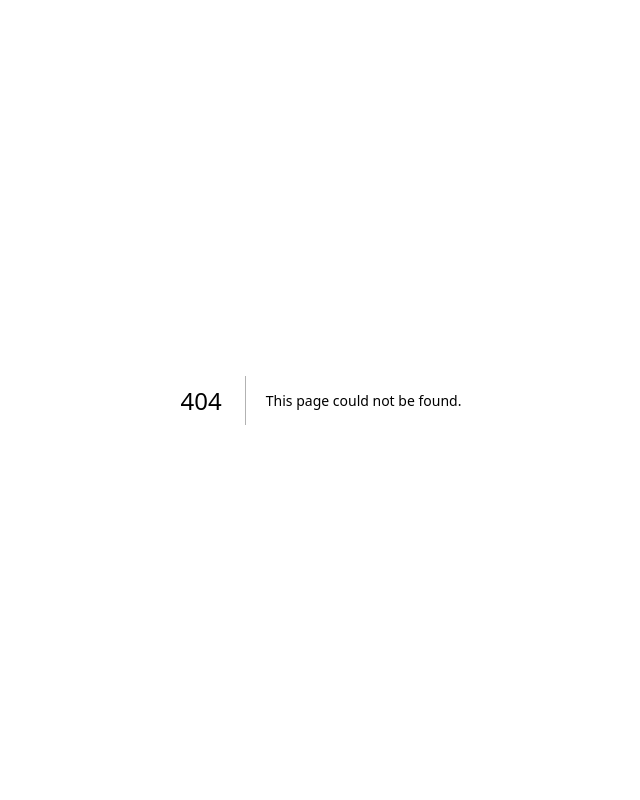
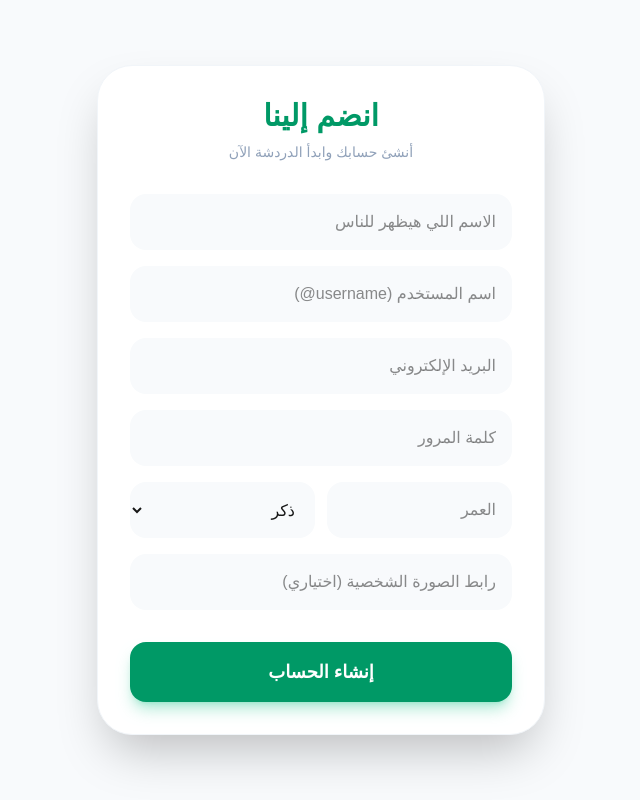
Before and after one commit to reda010335/reda-chat, a Next.js app: page /signup in a window 1280 px wide. Before the commit this address had no page. Shown: the whole page, without its empty margins (319-959 px from the left). Built offline with nearby package versions, Linux system fonts and the light colour scheme; no server answers.

Commit message:
Fix auth 406 and ssi f

```diff
--- a/app/chat/[id]/page.tsx
+++ b/app/chat/[id]/page.tsx
@@ -10,7 +10,7 @@ export default function ChatPage() {
     process.env.NEXT_PUBLIC_SUPABASE_ANON_KEY!
   );
   const router = useRouter();
-  const { id: receiverId } = useParams(); // ID الشخص اللي بتكلمه
+  const { id: receiverId } = useParams();
 
   const [messages, setMessages] = useState<any[]>([]);
   const [newMessage, setNewMessage] = useState("");
@@ -20,24 +20,22 @@ export default function ChatPage() {
 
   useEffect(() => {
     const initChat = async () => {
-      // 1. نجيب بياناتي
       const { data: { user } } = await supabase.auth.getUser();
       if (user) setMyUser(user);
 
-      // 2. نجيب بيانات الشخص اللي بكلمه (عشان الاسم والصورة يظهروا فوق)
       const { data: receiverData } = await supabase
         .from("User")
         .select("*")
         .eq("id", receiverId)
-        .single();
+        .maybeSingle();
+
       setReceiver(receiverData);
 
-      // 3. نجيب الرسائل القديمة بيننا
       if (user) {
         const { data: oldMessages } = await supabase
           .from("Message")
           .select("*")
-          .or(`and(senderId.eq.${user.id},receiverId.eq.${receiverId}),and(senderId.eq.${receiverId},receiverId.eq.${user.id})`)
+          .or(`and(sender_id.eq.${user.id},receiver_id.eq.${receiverId}),and(sender_id.eq.${receiverId},receiver_id.eq.${user.id})`)
           .order("createdAt", { ascending: true });
         setMessages(oldMessages || []);
       }
@@ -45,13 +43,12 @@ export default function ChatPage() {
 
     initChat();
 
-    // 4. ميزة الـ Real-time (الرسائل تظهر فوراً أول ما توصل)
     const channel = supabase
-      .channel("chat_channel")
+      .channel(`chat_${receiverId}`)
       .on("postgres_changes", { event: "INSERT", schema: "public", table: "Message" }, (payload) => {
         const msg = payload.new;
-        if ((msg.senderId === myUser?.id && msg.receiverId === receiverId) ||
-            (msg.senderId === receiverId && msg.receiverId === myUser?.id)) {
+        if ((msg.sender_id === myUser?.id && msg.receiver_id === receiverId) ||
+            (msg.sender_id === receiverId && msg.receiver_id === myUser?.id)) {
           setMessages((prev) => [...prev, msg]);
         }
       })
@@ -60,7 +57,6 @@ export default function ChatPage() {
     return () => { supabase.removeChannel(channel); };
   }, [receiverId, myUser?.id]);
 
-  // سكرول تلقائي لآخر رسالة
   useEffect(() => {
     scrollRef.current?.scrollIntoView({ behavior: "smooth" });
   }, [messages]);
@@ -71,58 +67,68 @@ export default function ChatPage() {
     setNewMessage("");
 
     const { error } = await supabase.from("Message").insert([
-      { content: msgContent, senderId: myUser.id, receiverId: receiverId }
+      { content: msgContent, sender_id: myUser.id, receiver_id: receiverId }
     ]);
 
-    if (error) alert("فشل الإرسال: تأكد من جدول Message في سوبابيز");
+    if (error) alert("فشل الإرسال: " + error.message);
   };
 
-  if (!receiver) return <div className="min-h-screen flex items-center justify-center font-bold text-emerald-600 animate-pulse">جاري تحميل الدردشة...</div>;
+  return (
+    <div className="flex flex-col h-[100dvh] bg-slate-50 dark:bg-slate-950 transition-colors overflow-hidden" dir="rtl">
 
-  return (
-    <div className="flex flex-col h-screen bg-slate-50" dir="rtl">
-      {/* الهيدر - فيه الاسم وزر الرجوع */}
-      <header className="bg-white p-4 flex items-center gap-4 border-b shadow-sm sticky top-0 z-10">
-        <button onClick={() => router.back()} className="text-2xl text-slate-400 p-2 hover:bg-slate-100 rounded-full transition-all">
-          <svg width="24" height="24" viewBox="0 0 24 24" fill="none" stroke="currentColor" strokeWidth="3" strokeLinecap="round" strokeLinejoin="round"><path d="M19 12H5M12 19l-7-7 7-7"/></svg>
+      {/* هيدر الدردشة - ثابت ومنظم */}
+      <header className="bg-white/80 dark:bg-slate-900/80 backdrop-blur-md p-3 px-4 flex items-center justify-between border-b dark:border-slate-800 shadow-sm z-50">
+        <div className="flex items-center gap-3 cursor-pointer active:opacity-70 transition-all" onClick={() => router.push(`/profile/${receiverId}`)}>
+          <div className="relative">
+            <div className="w-11 h-11 rounded-full bg-emerald-500 flex items-center justify-center text-white font-bold border-2 border-white dark:border-slate-700 shadow-md overflow-hidden">
+              {receiver?.image ? <img src={receiver.image} className="w-full h-full object-cover" /> : <span>{receiver?.profileName?.[0] || "?"}</span>}
+            </div>
+            <div className="absolute bottom-0 right-0 w-3 h-3 bg-emerald-500 border-2 border-white dark:border-slate-900 rounded-full"></div>
+          </div>
+          <div className="flex flex-col">
+            <h2 className="font-black text-slate-800 dark:text-white text-[14px] leading-tight tracking-tight">
+              {receiver?.profileName || "جاري التحميل..."}
+            </h2>
+            <p className="text-[10px] text-emerald-500 font-bold">عرض الصفحة الشخصية</p>
+          </div>
+        </div>
+
+        <button onClick={() => router.back()} className="w-10 h-10 flex items-center justify-center text-slate-400 dark:text-slate-500 hover:bg-slate-100 dark:hover:bg-slate-800 rounded-full transition-all">
+           <svg width="24" height="24" viewBox="0 0 24 24" fill="none" stroke="currentColor" strokeWidth="2.5" strokeLinecap="round" strokeLinejoin="round"><path d="M9 18l6-6-6-6"/></svg>
         </button>
-        <div className="w-10 h-10 rounded-full bg-emerald-500 overflow-hidden border border-emerald-100 shadow-sm">
-          {receiver.image ? <img src={receiver.image} className="w-full h-full object-cover" /> : <div className="w-full h-full flex items-center justify-center text-white font-bold">{receiver.profileName[0]}</div>}
-        </div>
-        <div>
-          <h2 className="font-black text-slate-800 text-sm leading-tight">{receiver.profileName}</h2>
-          <p className="text-[10px] text-emerald-500 font-bold">متصل الآن</p>
-        </div>
       </header>
 
-      {/* منطقة الرسائل */}
-      <div className="flex-1 overflow-y-auto p-4 space-y-4">
-        {messages.map((msg, idx) => (
-          <div key={idx} className={`flex ${msg.senderId === myUser?.id ? "justify-start" : "justify-end"}`}>
-            <div className={`max-w-[75%] p-3 px-4 rounded-[22px] text-sm font-medium shadow-sm ${
-              msg.senderId === myUser?.id
-                ? "bg-emerald-600 text-white rounded-br-none"
-                : "bg-white text-slate-700 rounded-bl-none border border-slate-100"
-            }`}>
-              {msg.content}
+      {/* منطقة الرسائل - سكرول داخلي */}
+      <div className="flex-1 overflow-y-auto p-4 space-y-4 pb-10">
+        {messages.map((msg, idx) => {
+          const isMine = msg.sender_id === myUser?.id;
+          return (
+            <div key={idx} className={`flex ${isMine ? "justify-start" : "justify-end"} animate-in fade-in slide-in-from-bottom-2`}>
+              <div className={`max-w-[80%] p-3 px-4 rounded-[22px] text-[15px] shadow-sm leading-relaxed ${
+                isMine
+                  ? "bg-emerald-600 text-white rounded-br-none"
+                  : "bg-white dark:bg-slate-800 text-slate-800 dark:text-slate-100 rounded-bl-none border border-slate-100 dark:border-slate-800"
+              }`}>
+                {msg.content}
+              </div>
             </div>
-          </div>
-        ))}
+          );
+        })}
         <div ref={scrollRef} />
       </div>
 
-      {/* منطقة الكتابة */}
-      <div className="p-4 bg-white border-t sticky bottom-0">
-        <div className="flex gap-2 items-center bg-slate-50 p-2 rounded-3xl border border-slate-100">
+      {/* منطقة الكتابة - ذكية مع الكيبورد */}
+      <div className="p-3 bg-white dark:bg-slate-900 border-t dark:border-slate-800">
+        <div className="flex gap-2 items-center bg-slate-100 dark:bg-slate-800/50 p-1.5 rounded-[28px] border border-transparent focus-within:border-emerald-500/50 transition-all">
           <input
             value={newMessage}
             onChange={(e) => setNewMessage(e.target.value)}
             onKeyDown={(e) => e.key === "Enter" && sendMessage()}
-            placeholder="اكتب رسالتك هنا..."
-            className="flex-1 bg-transparent p-2 px-4 outline-none text-sm"
+            placeholder="اكتب رسالة..."
+            className="flex-1 bg-transparent p-2 px-4 outline-none text-[15px] text-slate-800 dark:text-white"
           />
-          <button onClick={sendMessage} className="bg-emerald-600 text-white p-3 rounded-full shadow-lg hover:bg-emerald-700 active:scale-90 transition-all">
-            <svg width="20" height="20" viewBox="0 0 24 24" fill="none" stroke="currentColor" strokeWidth="2.5" strokeLinecap="round" strokeLinejoin="round"><line x1="22" y1="2" x2="11" y2="13"></line><polygon points="22 2 15 22 11 13 2 9 22 2"></polygon></svg>
+          <button onClick={sendMessage} className="bg-emerald-600 text-white w-10 h-10 flex items-center justify-center rounded-full shadow-lg shadow-emerald-500/20 active:scale-90 transition-all">
+             <svg width="18" height="18" viewBox="0 0 24 24" fill="none" stroke="currentColor" strokeWidth="2.5" strokeLinecap="round" strokeLinejoin="round"><line x1="22" y1="2" x2="11" y2="13"></line><polygon points="22 2 15 22 11 13 2 9 22 2"></polygon></svg>
           </button>
         </div>
       </div>
--- /dev/null
+++ b/app/signup/page.tsx
@@ -0,0 +1,129 @@
+"use client";
+import { useState } from "react";
+import { createBrowserClient } from "@supabase/ssr";
+import { useRouter } from "next/navigation";
+
+export default function SignUpPage() {
+  const supabase = createBrowserClient(process.env.NEXT_PUBLIC_SUPABASE_URL!, process.env.NEXT_PUBLIC_SUPABASE_ANON_KEY!);
+  const router = useRouter();
+
+  // حالات البيانات
+  const [formData, setFormData] = useState({
+    email: "",
+    password: "",
+    profileName: "",
+    username: "",
+    age: "",
+    gender: "ذكر",
+    country: "",
+    image: "" // رابط الصورة (اختياري)
+  });
+
+  const handleSignUp = async (e: React.FormEvent) => {
+    e.preventDefault();
+
+    // 1. إنشاء الحساب في Auth
+    const { data: authData, error: authError } = await supabase.auth.signUp({
+      email: formData.email,
+      password: formData.password,
+    });
+
+    if (authError) return alert("خطأ في التسجيل: " + authError.message);
+
+    if (authData.user) {
+      // 2. حفظ البيانات الإضافية في جدول User
+      const { error: dbError } = await supabase.from("User").insert([
+        {
+          id: authData.user.id,
+          profileName: formData.profileName,
+          username: formData.username,
+          age: formData.age ? parseInt(formData.age) : null,
+          gender: formData.gender,
+          country: formData.country,
+          image: formData.image || null // لو مفيش صورة هتنزل null
+        }
+      ]);
+
+      if (dbError) {
+        alert("حدث خطأ أثناء حفظ البيانات الشخصية");
+      } else {
+        router.push("/chat"); // التوجه للدردشة فوراً
+      }
+    }
+  };
+
+  return (
+    <div className="min-h-screen bg-slate-50 dark:bg-slate-950 flex items-center justify-center p-4" dir="rtl">
+      <div className="w-full max-w-md bg-white dark:bg-slate-900 rounded-[35px] shadow-2xl p-8 border border-slate-100 dark:border-slate-800">
+        <div className="text-center mb-8">
+          <h1 className="text-3xl font-black text-emerald-600">انضم إلينا</h1>
+          <p className="text-slate-400 text-sm mt-2">أنشئ حسابك وابدأ الدردشة الآن</p>
+        </div>
+
+        <form onSubmit={handleSignUp} className="space-y-4">
+          <input
+            type="text"
+            placeholder="الاسم اللي هيظهر للناس"
+            className="w-full p-4 rounded-2xl bg-slate-50 dark:bg-slate-800 border-none outline-none focus:ring-2 ring-emerald-500 dark:text-white"
+            onChange={(e) => setFormData({...formData, profileName: e.target.value})}
+            required
+          />
+
+          <input
+            type="text"
+            placeholder="اسم المستخدم (username@)"
+            className="w-full p-4 rounded-2xl bg-slate-50 dark:bg-slate-800 border-none outline-none focus:ring-2 ring-emerald-500 dark:text-white"
+            onChange={(e) => setFormData({...formData, username: e.target.value})}
+            required
+          />
+
+          <input
+            type="email"
+            placeholder="البريد الإلكتروني"
+            className="w-full p-4 rounded-2xl bg-slate-50 dark:bg-slate-800 border-none outline-none focus:ring-2 ring-emerald-500 dark:text-white"
+            onChange={(e) => setFormData({...formData, email: e.target.value})}
+            required
+          />
+
+          <input
+            type="password"
+            placeholder="كلمة المرور"
+            className="w-full p-4 rounded-2xl bg-slate-50 dark:bg-slate-800 border-none outline-none focus:ring-2 ring-emerald-500 dark:text-white"
+            onChange={(e) => setFormData({...formData, password: e.target.value})}
+            required
+          />
+
+          <div className="flex gap-3">
+            <input
+              type="number"
+              placeholder="العمر"
+              className="w-1/2 p-4 rounded-2xl bg-slate-50 dark:bg-slate-800 border-none outline-none focus:ring-2 ring-emerald-500 dark:text-white"
+              onChange={(e) => setFormData({...formData, age: e.target.value})}
+            />
+            <select
+              className="w-1/2 p-4 rounded-2xl bg-slate-50 dark:bg-slate-800 border-none outline-none focus:ring-2 ring-emerald-500 dark:text-white"
+              onChange={(e) => setFormData({...formData, gender: e.target.value})}
+            >
+              <option value="ذكر">ذكر</option>
+              <option value="أنثى">أنثى</option>
+            </select>
+          </div>
+
+          <input
+            type="text"
+            placeholder="رابط الصورة الشخصية (اختياري)"
+            className="w-full p-4 rounded-2xl bg-slate-50 dark:bg-slate-800 border-none outline-none focus:ring-2 ring-emerald-500 dark:text-white"
+            onChange={(e) => setFormData({...formData, image: e.target.value})}
+          />
+
+          <button
+            type="submit"
+            className="w-full py-4 bg-emerald-600 text-white rounded-2xl font-black text-lg shadow-lg shadow-emerald-500/30 hover:bg-emerald-700 transition-all active:scale-95 mt-4"
+          >
+            إنشاء الحساب
+          </button>
+        </form>
+      </div>
+    </div>
+  );
+}
```
